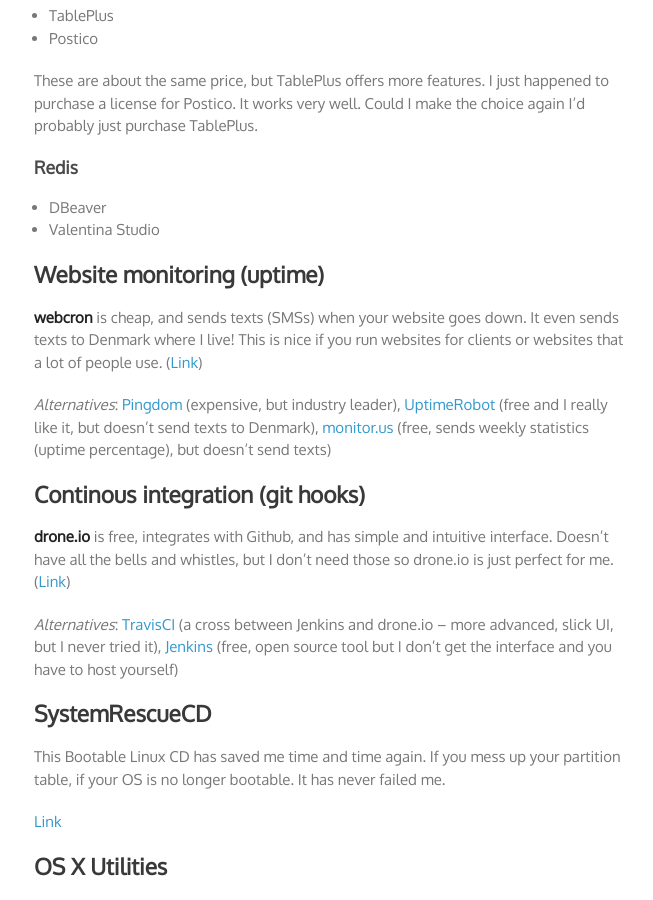
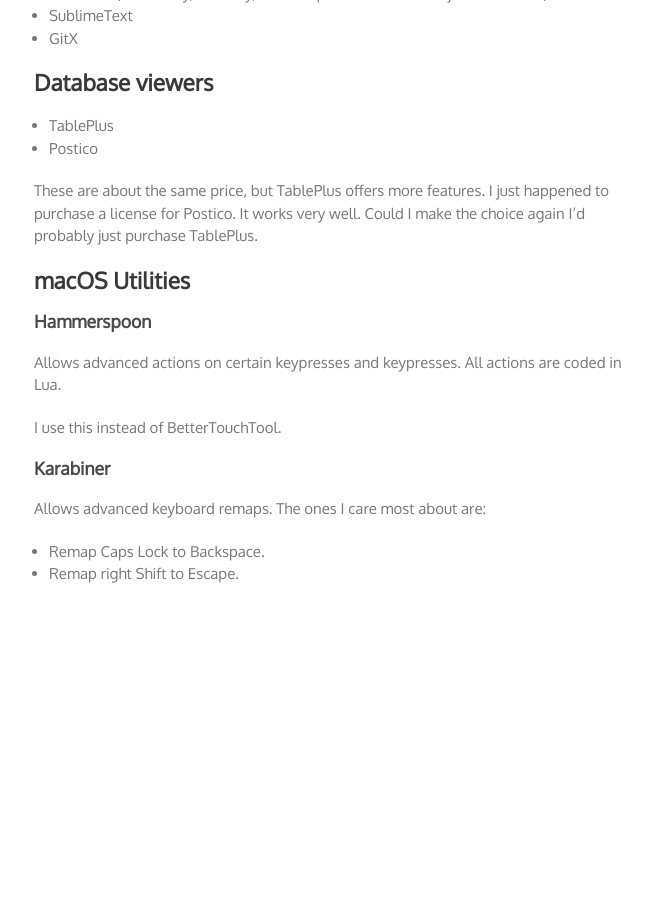
Before and after one commit to malthejorgensen/blagblogblag.com, a Jekyll site: the page built from tools-i-use.md, in a window 1280 px wide and 900 px high, scrolled down 337 px. Shown: the whole window, without its empty margins (306-959 px from the left). Built offline with Jekyll 4.4.1, drawn with Linux system fonts in a browser that asks for light colours; some web fonts are replaced; after the commit the page ends 1018 px from its top, so only the background shows below that; some of the changed text lies outside the part shown.

Commit message:
Update "Tools I use"

```diff
--- a/tools-i-use.md
+++ b/tools-i-use.md
@@ -3,8 +3,12 @@
 title: Tools I use
 permalink: /tools-I-use
 ---
-On this page I list a bunch of (developer) tools I enjoy using in my work and
-elsewhere.
+Here's a list of -- mostly software development -- tools I enjoy using in my work and
+elsewhere:
+
+- WezTerm (tried: Kitty, Alacritty, and Warp back when it was just a terminal)
+- SublimeText
+- GitX
 
 ## Database viewers
 
@@ -15,105 +19,16 @@
 I just happened to purchase a license for Postico. It works very well.
 Could I make the choice again I'd probably just purchase TablePlus.
 
-### Redis
+## macOS Utilities
 
-- DBeaver
-- Valentina Studio
+### Hammerspoon
+Allows advanced actions on certain keypresses and keypresses.
+All actions are coded in Lua.
 
-## Website monitoring (uptime)
-**webcron** is cheap, and sends texts (SMSs) when your website goes down. It
-even sends texts to Denmark where I live! This is nice if you run websites for
-clients or websites that a lot of people use. ([Link][webcron])
+I use this instead of BetterTouchTool.
 
-_Alternatives_: [Pingdom] (expensive, but industry leader), [UptimeRobot] (free and
-I really like it, but doesn't send texts to Denmark), [monitor.us] (free, sends
-weekly statistics (uptime percentage), but doesn't send texts)
+### Karabiner
+Allows advanced keyboard remaps. The ones I care most about are:
 
-[webcron]: https://www.webcron.org/
-[UptimeRobot]: https://uptimerobot.com/
-[pingdom]: https://www.pingdom.com/
-[monitor.us]: https://www.monitor.us/
-
-## Continous integration (git hooks)
-**drone.io** is free, integrates with Github, and has simple and intuitive
-interface. Doesn't have all the bells and whistles, but I don't need those so
-drone.io is just perfect for me. ([Link](https://drone.io))
-
-_Alternatives_: [TravisCI] (a cross between Jenkins and drone.io -- more
-advanced, slick UI, but I never tried it), [Jenkins] (free, open source tool
-but I don't get the interface and you have to host yourself)
-
-[TravisCI]: https://travis-ci.org/
-[Jenkins]: https://jenkins-ci.org/
-
-## SystemRescueCD
-This Bootable Linux CD has saved me time and time again. If you mess up your
-partition table, if your OS is no longer bootable. It has never failed me.
-
-[Link](https://www.sysresccd.org)
-
-## OS X Utilities
-
-### f.lux
-f.lux alters the colors of your display slighty in the evening (actually checks
-your position, and when the sun goes down and times the dimming with that).
-This helps your internal (biological) clock, so you will get tired at the right
-time. _The standards colours of your computer screen are slightly blue-ish which
-tells your brain that it is daytime, and that you should be awake._
-
-I really like it and I feel like it works but I can't say for sure.
-
-### Caffeine
-Prevents your computer and display from going to sleep (useful for presentations
-and reading)
-
-### ScreenShade
-At first I didn't see the point of programs like _Shades_, because you really
-shouldn't sit in the dark with your computer and never did (back then). But
-sometimes you may, and those times it's nice to have screenshade so your retinas
-don't burn from your bright, bright computer screen.
-
-
-### Window managers
-Having trouble finding that Finder window buried beneath your browser and editor
-windows? On Linux there's [xmonad], [awesome] and [dwm] (and others).
-Now you can get similar functionality on OS X.
-
-[xmonad]: https://xmonad.org
-[awesome]: https://awesome.naquadah.org/
-[dwm]: https://dwm.suckless.org/
-
-#### Amethyst
-[Amethyst] A tiling window manager like [xmonad] for OS X.
-It often fails to layout windows, for example it likes to fill the screen with a
-MacVim window even though the current layout should actually be two-split
-vertical with MacVim and Safari.
-
-[Amethyst]: https://ianyh.com/amethyst/
-
-#### xnomad
-[xnomad] uses private API calls meaning that is a bit of a hack.
-And for the time being doesn't work on Mavericks (OS X 10.9).
-xnomad is the inspiration for Amethyst.
-
-[xnomad]: https://github.com/fjolnir/xnomad
-
-#### osxmonad
-[osxmonad] is a wrapper of xmonad for OS X.
-
-osxmonad depends on xmonad which again depends on X11. So first install X11 for Mac
-([XQuartz]). Next install the Haskell library for X11.
-
-The XQuartz installs X11 in `/opt`, this means you need to install the Haskell X11
-library like this:
-
-    CPPFLAGS="-I/opt/X11/include" LDFLAGS="-L/opt/X11/lib" cabal install X11
-
-It also means that when you run `xmonad` you need to have `/opt/X11/bin` in your
-`$PATH` and needs to occur in before `/usr/X11/bin` in the `$PATH`.
-Otherwise running `xmonad` will ask you to install `X11` (even though you already
-installed it) since the binaries in `/usr/X11/bin` are shims that asks you to install
-X11.
-
-[XQuartz]: https://xquartz.macosforge.org
-[osxmonad]: https://github.com/xmonad/osxmonad
+- Remap Caps Lock to Backspace.
+- Remap right Shift to Escape.
```
